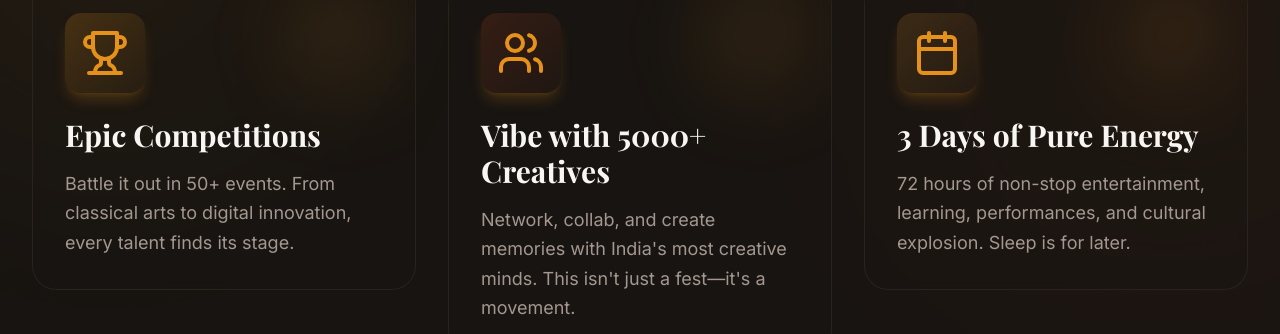
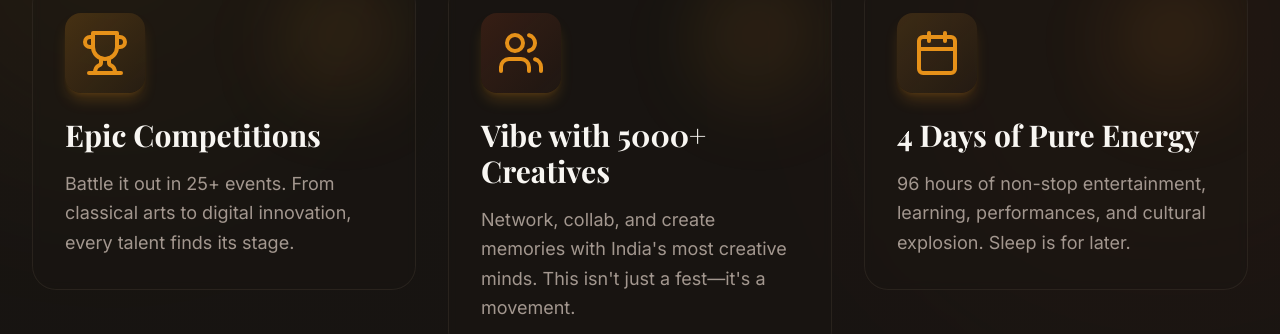
Before and after one commit to nandakishoreraju16-lab/Vizphoria--, a React (Vite) app: page / in a window 1280 px wide. Shown: the part 1304-1638 px from the top of the page. Built offline with nearby package versions, Linux system fonts and the light colour scheme; the HTML template or start-up script is replaced by a standard one.

Commit message:
Updated intro text

```diff
--- a/src/pages/Home.tsx
+++ b/src/pages/Home.tsx
@@ -60,7 +60,7 @@ const Home = () => {
               {
                 icon: <Trophy className="w-12 h-12" />,
                 title: "Epic Competitions",
-                description: "Battle it out in 50+ events. From classical arts to digital innovation, every talent finds its stage.",
+                description: "Battle it out in 25+ events. From classical arts to digital innovation, every talent finds its stage.",
                 delay: 0,
                 gradient: "from-primary/20 to-primary/5"
               },
@@ -73,8 +73,8 @@ const Home = () => {
               },
               {
                 icon: <Calendar className="w-12 h-12" />,
-                title: "3 Days of Pure Energy",
-                description: "72 hours of non-stop entertainment, learning, performances, and cultural explosion. Sleep is for later.",
+                title: "4 Days of Pure Energy",
+                description: "96 hours of non-stop entertainment, learning, performances, and cultural explosion. Sleep is for later.",
                 delay: 0.4,
                 gradient: "from-accent/20 to-accent/5"
               }
```
